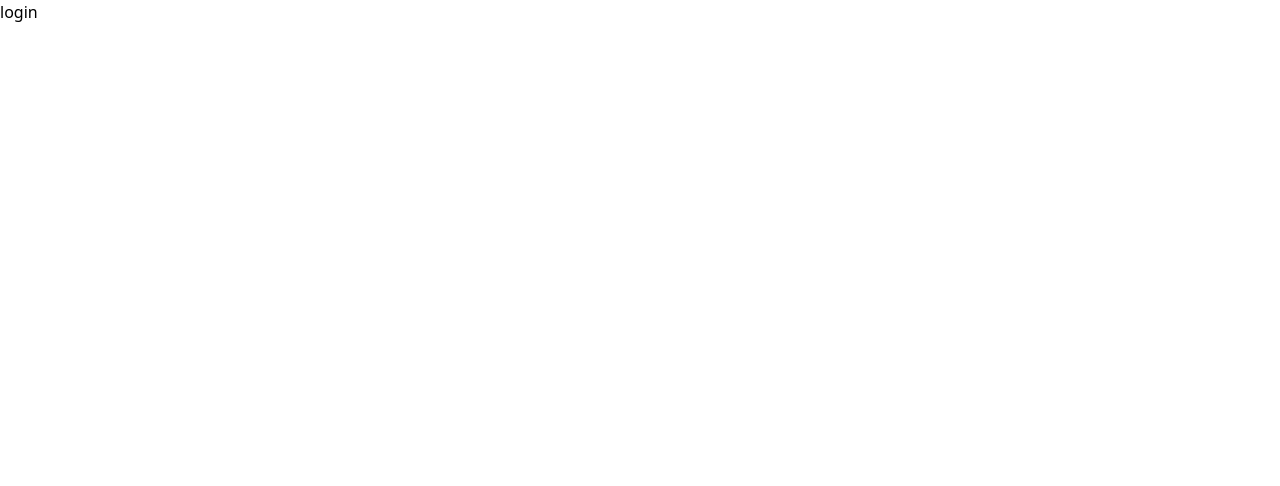
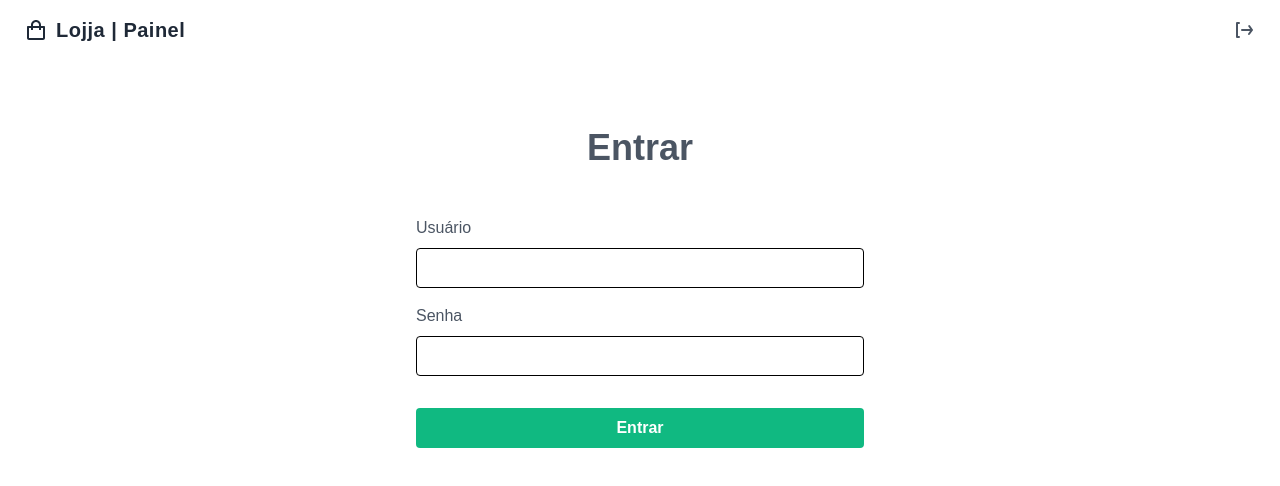
Before and after one commit to ChristoPy/adx-challenge-admin, a Nuxt app: page /login in a window 1280 px wide. Shown: the top 486 px of the page. Built offline with nearby package versions, Linux system fonts and the light colour scheme; a web font is replaced by a local one.

Commit message:
Add initial structure.
Add layout.
Add needed components.
Enable to login. It does not warn about errors but its okay for now.

```diff
--- /dev/null
+++ b/components/AppLogo.vue
@@ -0,0 +1,20 @@
+<template>
+  <RouterLink to="/">
+    <div
+      class="flex items-center tracking-wide no-underline hover:no-underline font-bold text-gray-800 text-xl"
+    >
+      <svg
+        class="fill-current text-gray-800 mr-2"
+        xmlns="http://www.w3.org/2000/svg"
+        width="24"
+        height="24"
+        viewBox="0 0 24 24"
+      >
+        <path
+          d="M5,22h14c1.103,0,2-0.897,2-2V9c0-0.553-0.447-1-1-1h-3V7c0-2.757-2.243-5-5-5S7,4.243,7,7v1H4C3.447,8,3,8.447,3,9v11 C3,21.103,3.897,22,5,22z M9,7c0-1.654,1.346-3,3-3s3,1.346,3,3v1H9V7z M5,10h2v2h2v-2h6v2h2v-2h2l0.002,10H5V10z"
+        />
+      </svg>
+      Lojja | Painel
+    </div>
+  </RouterLink>
+</template>
--- /dev/null
+++ b/components/GenericButton.vue
@@ -0,0 +1,18 @@
+<script setup lang="ts">
+defineProps<{
+  text: string
+  onClick?: () => void
+  full?: boolean
+}>()
+</script>
+
+<template>
+  <button
+    class="bg-emerald-500 hover:bg-emerald-700 text-white font-bold py-2 px-4 rounded inline-flex items-center transition-all duration-300 ease-in-out"
+    :class="full ? 'w-full' : ''"
+    @click="onClick ? onClick() : () => {}"
+  >
+    <span class="w-full text-center">{{ text }}</span>
+    <slot></slot>
+  </button>
+</template>
--- /dev/null
+++ b/components/GenericInput.vue
@@ -0,0 +1,44 @@
+<script setup lang="ts">
+import { defineEmits, defineProps, ref } from 'vue'
+
+const props = defineProps({
+  label: {
+    type: String,
+    required: true,
+  },
+  id: {
+    type: String,
+    required: true,
+  },
+  type: {
+    type: String,
+    required: false,
+  },
+  value: {
+    type: String,
+    required: false,
+  },
+})
+
+const emit = defineEmits(['input'])
+const internalValue = ref(props.value)
+
+const updateInternalValue = (value: string) => {
+  internalValue.value = value
+  emit('input', value)
+}
+</script>
+
+<template>
+  <div class="mb-4">
+    <label class="block mb-2" :for="id">{{ label }}</label>
+    <input
+      :id="id"
+      :value="internalValue"
+      required
+      :type="type || 'text'"
+      class="w-full border border-black hover:border-gray-700 rounded h-10 px-2"
+      @input="updateInternalValue($event.target.value)"
+    />
+  </div>
+</template>
--- /dev/null
+++ b/components/LogoutButton.vue
@@ -0,0 +1,31 @@
+<template>
+  <RouterLink
+    to="/logout"
+    class="pl-3 inline-block no-underline hover:text-black"
+  >
+    <svg
+      class="fill-current hover:text-black"
+      xmlns="http://www.w3.org/2000/svg"
+      width="24"
+      height="24"
+      viewBox="0 0 24 24"
+    >
+      <g xmlns="http://www.w3.org/2000/svg" data-name="Layer 2">
+        <g data-name="log-out">
+          <rect
+            width="24"
+            height="24"
+            transform="rotate(90 12 12)"
+            opacity="0"
+          />
+          <path
+            d="M7 6a1 1 0 0 0 0-2H5a1 1 0 0 0-1 1v14a1 1 0 0 0 1 1h2a1 1 0 0 0 0-2H6V6z"
+          />
+          <path
+            d="M20.82 11.42l-2.82-4a1 1 0 0 0-1.39-.24 1 1 0 0 0-.24 1.4L18.09 11H10a1 1 0 0 0 0 2h8l-1.8 2.4a1 1 0 0 0 .2 1.4 1 1 0 0 0 .6.2 1 1 0 0 0 .8-.4l3-4a1 1 0 0 0 .02-1.18z"
+          />
+        </g>
+      </g>
+    </svg>
+  </RouterLink>
+</template>
--- /dev/null
+++ b/components/PageHeader.vue
@@ -0,0 +1,10 @@
+<template>
+  <header class="fixed w-full z-30 top-0 py-1 bg-white">
+    <div
+      class="w-full container mx-auto flex flex-wrap items-center justify-between mt-0 px-6 py-3"
+    >
+      <AppLogo />
+      <LogoutButton />
+    </div>
+  </header>
+</template>
--- a/components/input.vue
+++ /dev/null
@@ -1,33 +0,0 @@
-<script setup lang="ts">
-import { defineProps } from 'vue'
-
-const value = ''
-
-const props = defineProps({
-  label: {
-    type: String,
-    required: true,
-  },
-  id: {
-    type: String,
-    required: true,
-  },
-  type: {
-    type: String,
-    required: false,
-  },
-})
-</script>
-
-<template>
-  <div>
-    <label :for="id">{{ label }}</label>
-    <input
-      :id="id"
-      v-model="value"
-      required
-      :type="type || 'text'"
-      class="border border-black hover:border-gray-700 rounded h-10 px-2"
-    />
-  </div>
-</template>
--- /dev/null
+++ b/layouts/default.vue
@@ -0,0 +1,6 @@
+<template>
+  <div class="text-gray-600 work-sans leading-normal text-base tracking-normal">
+    <PageHeader />
+    <Nuxt />
+  </div>
+</template>
--- a/pages/index.vue
+++ b/pages/index.vue
@@ -1,5 +1,9 @@
 <template>
-  <h1>hi</h1>
+  <section class="py-8 mt-12 px-4">
+    <div class="container mx-auto max-w-5xl">
+      <h1 class="font-bold text-4xl my-4 py-8">Produtos</h1>
+    </div>
+  </section>
 </template>
 
 <script lang="ts">
--- a/pages/login.vue
+++ b/pages/login.vue
@@ -1,3 +1,27 @@
+<script setup lang="ts">
+import { ref } from 'vue'
+
+const username = ref('')
+const password = ref('')
+</script>
+
 <template>
-  <h1>login</h1>
+  <section class="py-8 mt-12 px-4">
+    <div class="container mx-auto max-w-md">
+      <h1 class="font-bold text-4xl text-center my-4 py-8">Entrar</h1>
+
+      <form
+        @submit.prevent="$store.dispatch('auth/login', { username, password })"
+      >
+        <GenericInput id="username" v-model="username" label="Usuário" />
+        <GenericInput
+          id="password"
+          v-model="password"
+          label="Senha"
+          type="password"
+        />
+        <GenericButton full text="Entrar" class="mt-4" />
+      </form>
+    </div>
+  </section>
 </template>
--- a/store/auth.ts
+++ b/store/auth.ts
@@ -2,11 +2,13 @@ import { GetterTree, ActionTree, MutationTree } from 'vuex'
 
 interface State {
   active: boolean
+  token: string
 }
 
 export const state = () =>
   ({
     active: false,
+    token: '',
   } as State)
 
 export type RootState = ReturnType<typeof state>
@@ -21,4 +23,19 @@ export const mutations: MutationTree<RootState> = {
   },
 }
 
-export const actions: ActionTree<RootState, RootState> = {}
+export const actions: ActionTree<RootState, RootState> = {
+  login({ commit }) {
+    this.$axios
+      .post('/auth/login')
+      .then((response) => {
+        commit('SET_ACTIVE', true)
+        commit('SET_TOKEN', response.data.token)
+        if (process.client) {
+          localStorage.setItem('token', response.data.token)
+        }
+      })
+      .catch((error) => {
+        console.log(error)
+      })
+  },
+}
```
